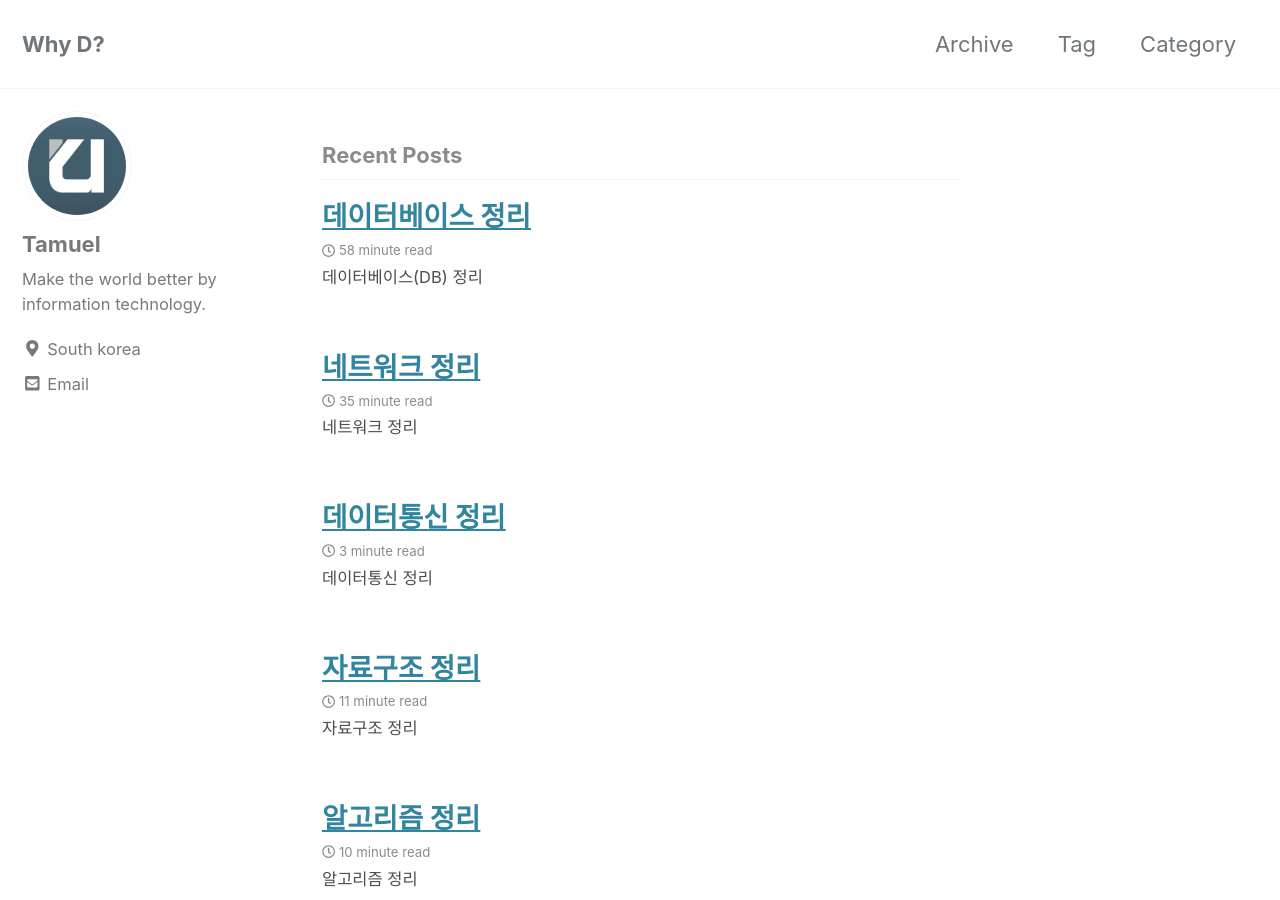
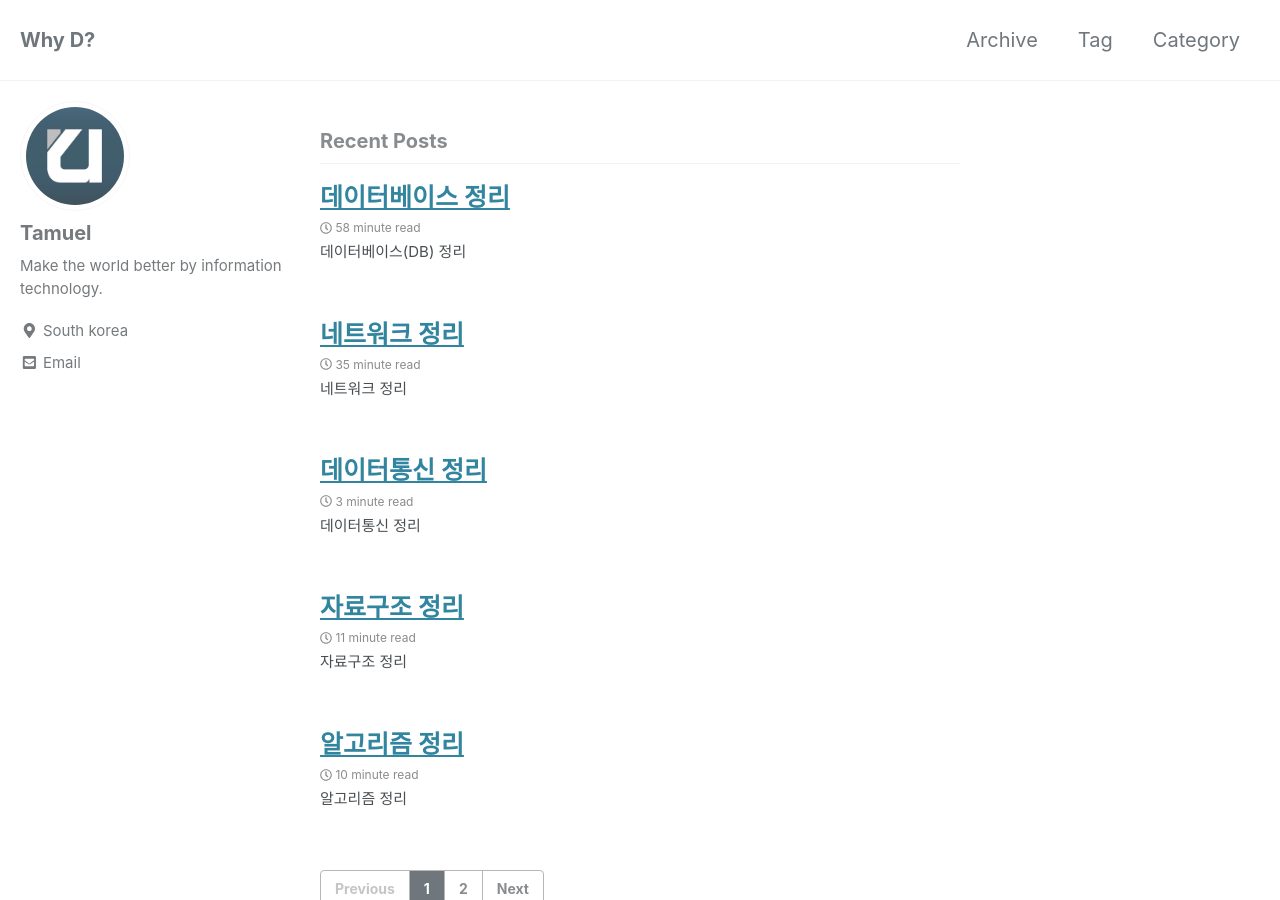
Before and after one commit to Tamuel/tamuel.github.io, a Jekyll site: the page built from index.html, in a window 1280 px wide and 900 px high. Built offline with Jekyll 4.4.1, drawn with Linux system fonts in a browser that asks for light colours; cached includes are drawn as plain includes; the list of posts is cut into pages by our own code.

Commit message:
no message

```diff
--- a/_sass/minimal-mistakes/_reset.scss
+++ b/_sass/minimal-mistakes/_reset.scss
@@ -8,7 +8,7 @@ html {
   /* apply a natural box layout model to all elements */
   box-sizing: border-box;
   background-color: $background-color;
-  font-size: 12px;
+  font-size: 16px;
 
   @include breakpoint($medium) {
     font-size: 18px;
--- a/assets/css/main.scss
+++ b/assets/css/main.scss
@@ -6,3 +6,24 @@
 
 @import "minimal-mistakes/skins/{{ site.minimal_mistakes_skin | default: 'default' }}"; // skin
 @import "minimal-mistakes"; // main partials
+html {
+  /* apply a natural box layout model to all elements */
+  box-sizing: border-box;
+  background-color: $background-color;
+  font-size: 12px;
+
+  @include breakpoint($medium) {
+    font-size: 16px;
+  }
+
+  @include breakpoint($large) {
+    font-size: 18px;
+  }
+
+  @include breakpoint($x-large) {
+    font-size: 20px;
+  }
+
+  -webkit-text-size-adjust: 100%;
+  -ms-text-size-adjust: 100%;
+}
```
